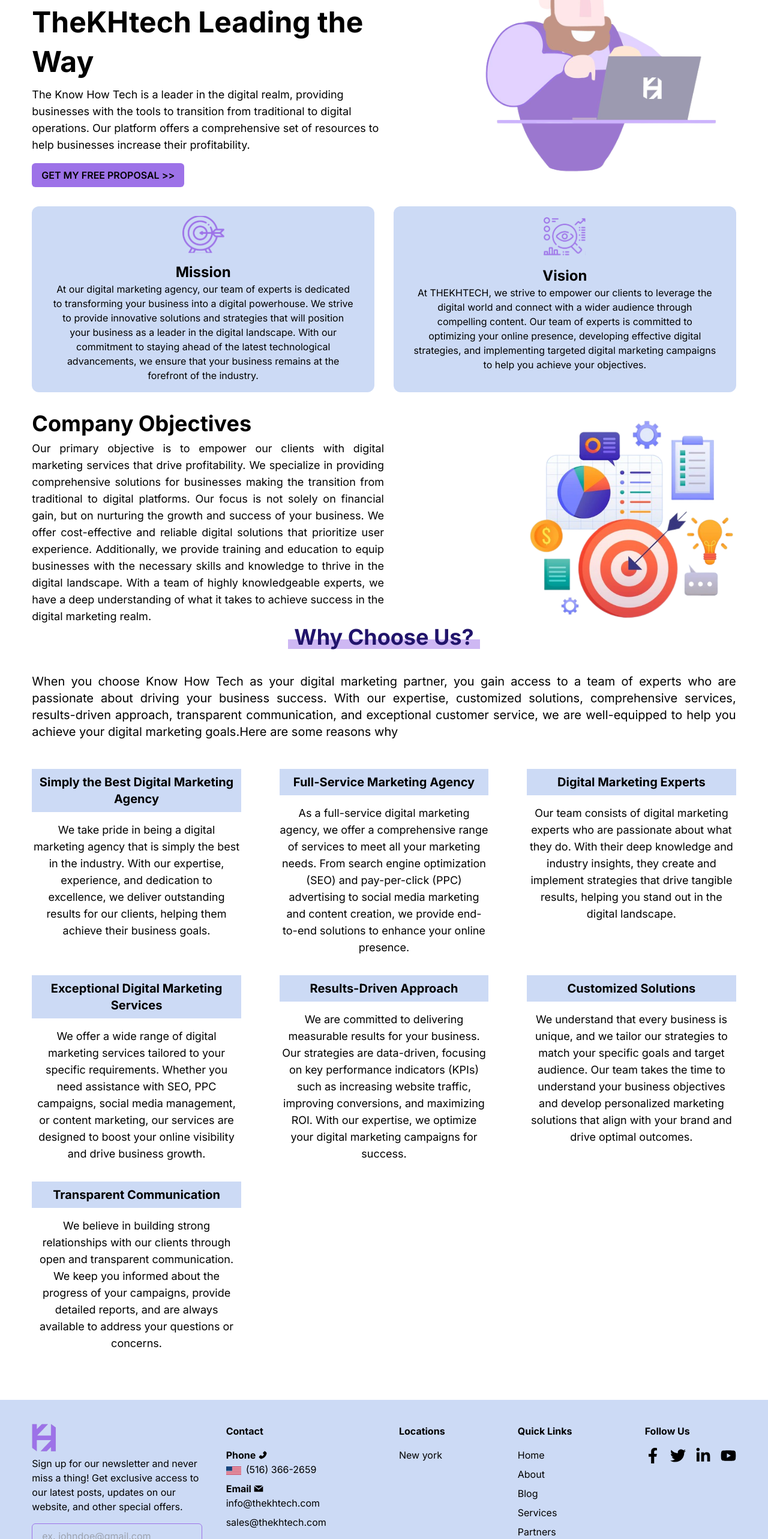
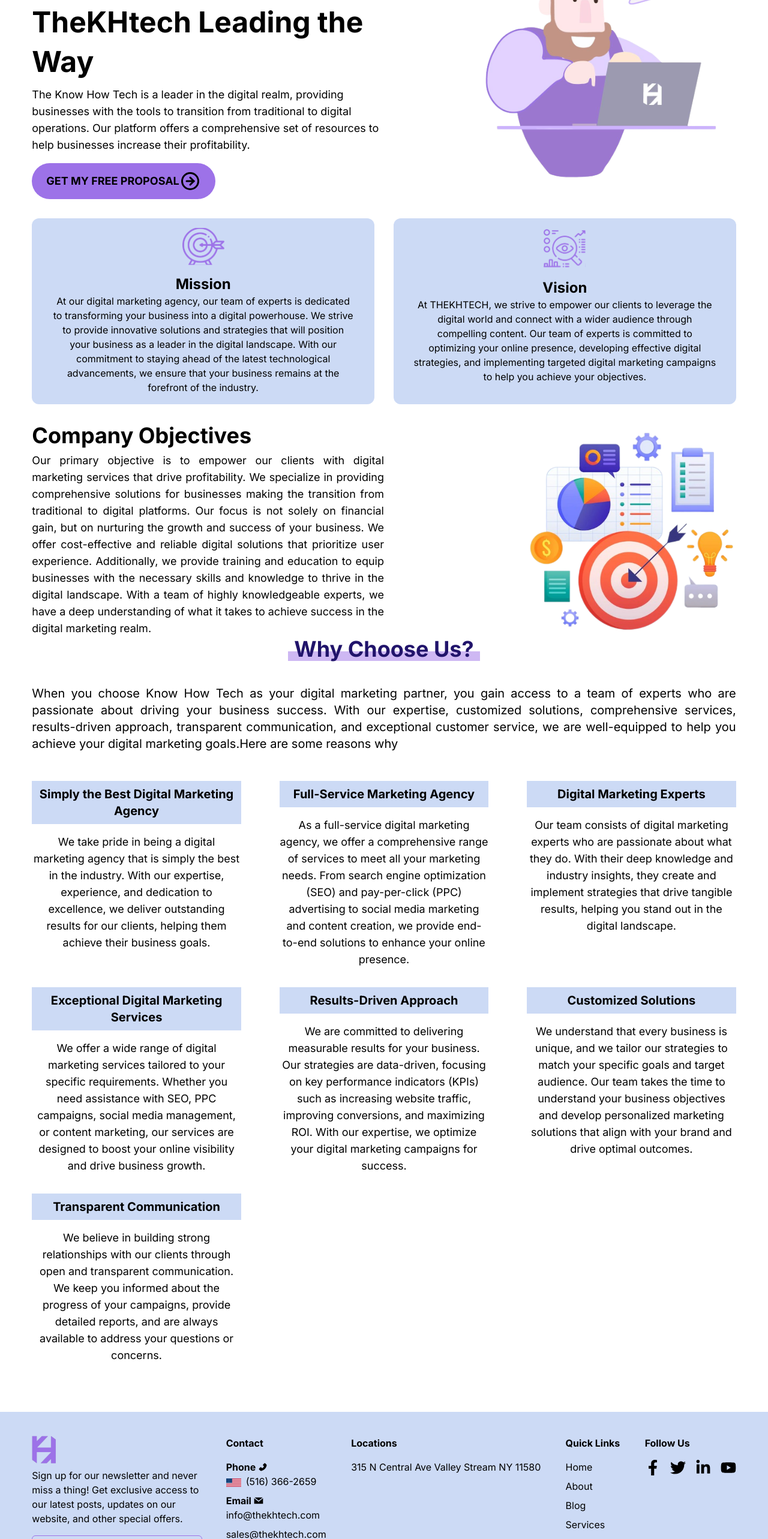
Before and after one commit to lugh-tuatha/thekhtech, a Next.js app: page / in a window 1280 px wide. Shown: the part 234-2800 px from the top of the page at 60% size. Built offline with nearby package versions, Linux system fonts and the light colour scheme.

Commit message:
improve: call to action & mobile menu navbar

```diff
--- /dev/null
+++ b/src/components/button/CallToAction.tsx
@@ -0,0 +1,18 @@
+import React, { ReactNode } from 'react';
+
+import { TbCircleArrowRight } from "react-icons/tb";
+
+interface CallToActionProps {
+  children: ReactNode;
+}
+
+const CallToAction: React.FC<CallToActionProps> = ({ children }) => {
+  return (
+    <button className='font-bold  py-3 px-6 rounded-full bg-primary flex items-center text-lg group'>
+      <span className=''>{children}</span>
+      <TbCircleArrowRight size={36} className=' group-hover:translate-x-1 duration-300'/>
+    </button>
+  );
+};
+
+export default CallToAction;
--- a/src/components/footer/index.tsx
+++ b/src/components/footer/index.tsx
@@ -60,7 +60,7 @@
           <div className='mb-6'>
             <h2 className='title font-bold mb-4'>Locations</h2>
             <ul>
-              <li className='mb-2'>New york</li>
+              <li className='mb-2'>315 N Central Ave Valley Stream NY 11580</li>
             </ul>
           </div>
 
--- a/src/components/home/hero.tsx
+++ b/src/components/home/hero.tsx
@@ -2,7 +2,7 @@
 import './home.css'
 import Image from 'next/image'
 
-import Button from '../button'
+import CallToAction from '../button/CallToAction'
 
 function Hero() {
   return (
@@ -10,7 +10,7 @@
       <div className="w-full lg:w-1/2 mt-4 home">
         <h1 className='text-5xl font-bold leading-snug'>Simply the Best Digital Marketing Agency: TheKHtech Leading the Way</h1>
         <p className='text-lg mt-2 mb-4'>The Know How Tech is a leader in the digital realm, providing businesses with the tools to transition from traditional to digital operations. Our platform offers a comprehensive set of resources to help businesses increase their profitability.</p>
-        <Button>GET MY FREE PROPOSAL &gt;&gt;</Button>
+        <CallToAction>GET MY FREE PROPOSAL </CallToAction>
       </div>
 
       <Image
--- a/src/components/navbar/index.tsx
+++ b/src/components/navbar/index.tsx
@@ -48,12 +48,12 @@
         </div>
 
         <div
-          className={`absolute w-full duration-200 bg-white md:hidden h-full ${openMenu ? '-left-full' : '-left-0'}`}>
+          className={`absolute w-full duration-200 text-black text-center text-2xl font-bold pt-8 bg-white md:hidden h-full ${openMenu ? '-left-full' : '-left-0'}`}>
           <ul>
             {Navlinks.map((link) => (
             <Link key={link.name} href={link.href}>
               <div className='hover:bg-gray'>
-                <li className='py-2 w-11/12 mx-auto container cursor-pointer'
+                <li className='py-4 w-11/12 mx-auto container cursor-pointer'
                   onClick={() => setOpenMenu(!openMenu)}>
                     {link.name}
                 </li>
```
